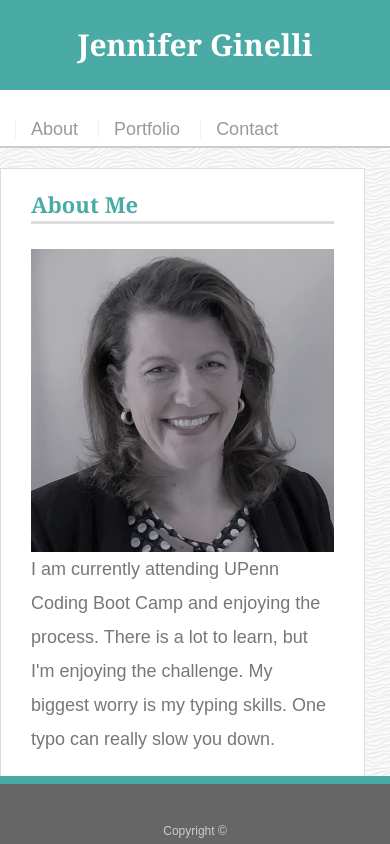
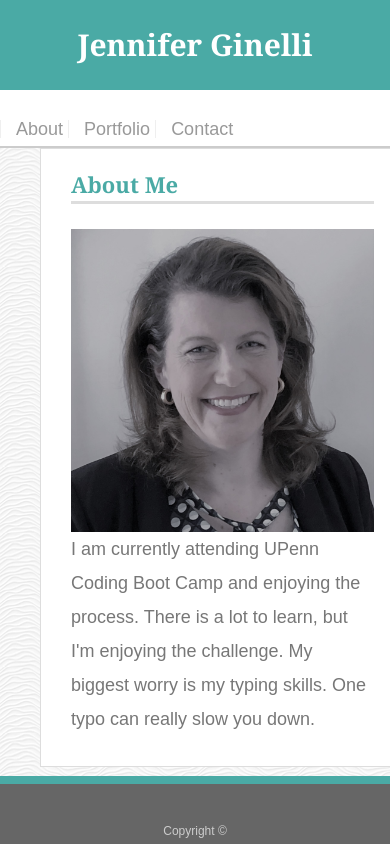
Before and after one commit to jcnimble/Responsive-Portfolio, a plain HTML site: page index.html in a window 390 px wide. Shown: the top 844 px of the page. Drawn offline with Linux system fonts and the light colour scheme.

Commit message:
Partially Fixed 640px Layout

```diff
--- a/style.css
+++ b/style.css
@@ -67,12 +67,6 @@ position: relative;
   background: #ffffff;
   border-bottom: 2px solid #cccccc;
   margin-bottom: 20px;
-}
-
-header::after {
-  content: "";
-  clear: both;
-  display: table;
 }
 
 #logo {
@@ -267,22 +261,35 @@ footer {
       margin: 0;
       }
 
+      .masthead {
+        margin: auto;
+      }
+
       nav {
       clear: both;
       width: 100%;
-      margin: 0;
+      margin: auto;
+      }
+
+      .wrapper {
+        margin: auto;
       }
 
       nav a {
       text-align: center;
+      display: inline-block;
+      margin: auto;
+      line-height: 18px;
+      color: #999;
+      text-decoration: none;
+      border-left: 1px solid #efefef;
+      margin-top: 30px;
       }
-
 
 
       .main-content {
       width: 38%;
-      margin: 0;
-      }
+       }
 
       .main-content img {
       width: 100%;
```
